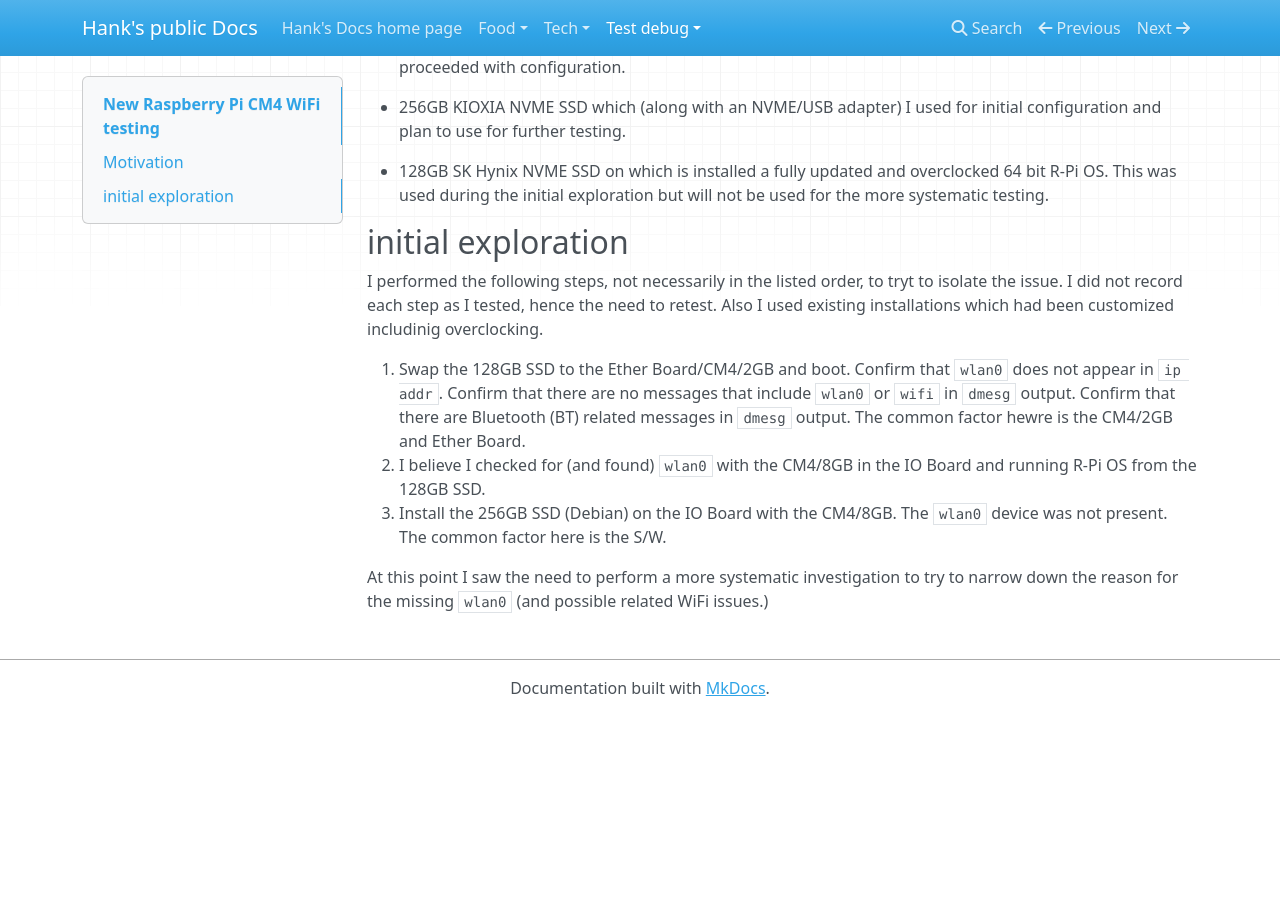
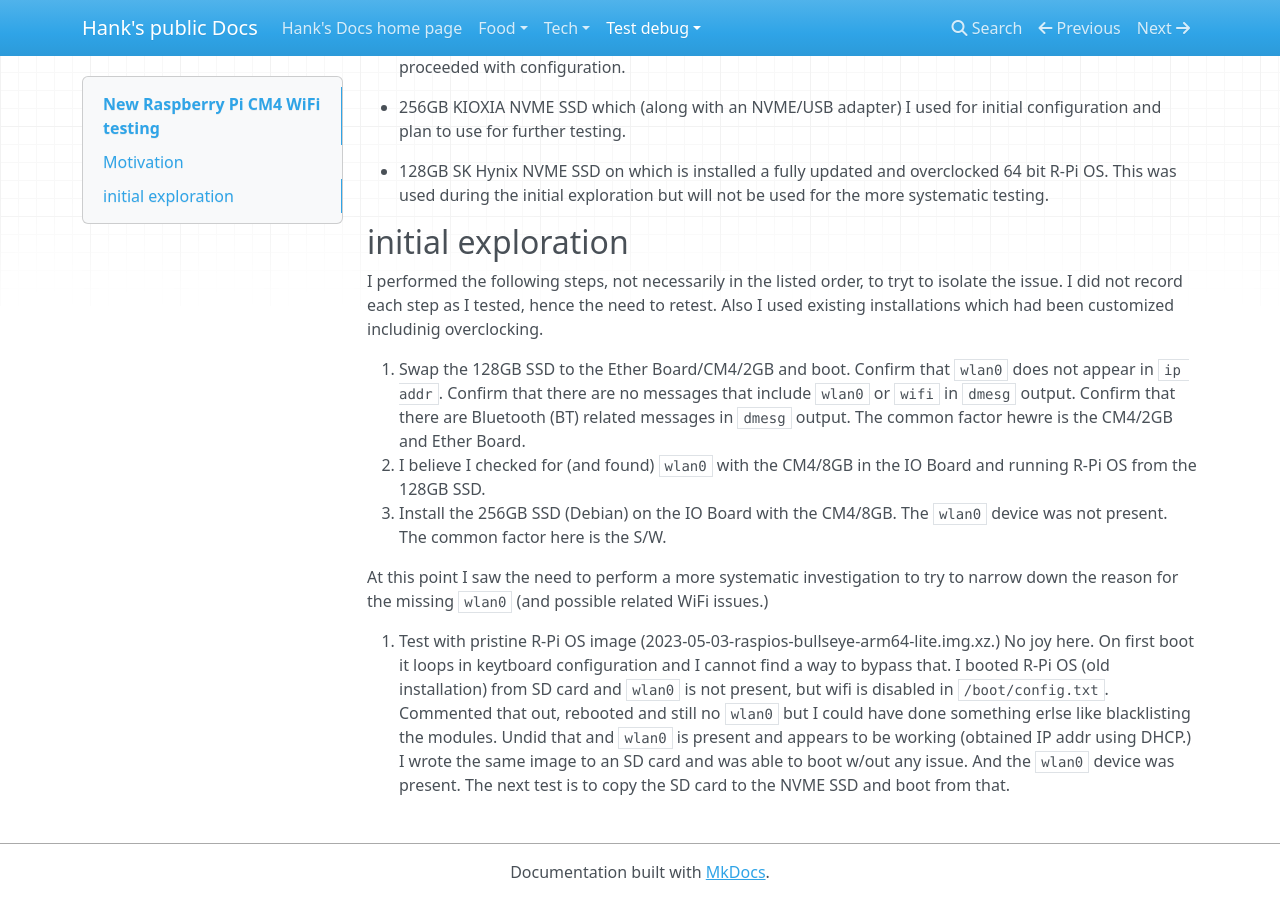
Before and after one commit to HankB/MkDocs-blog, an MkDocs documentation site: the page built from docs/test-debug/Pi-new-CM4-WiFi-debugging.md, in a window 1280 px wide and 900 px high, scrolled down 1006 px. Built offline with MkDocs 1.6.1, drawn with Linux system fonts in a browser that asks for light colours; nearby versions of some CDN libraries; before the commit the page ends 1722 px from its top, so only the background shows below that.

Commit message:
pristine R-Pi OS: wlan0 present (SD boot)

```diff
--- a/docs/test-debug/Pi-new-CM4-WiFi-debugging.md
+++ b/docs/test-debug/Pi-new-CM4-WiFi-debugging.md
@@ -36,3 +36,5 @@ I performed the following steps, not necessarily in the listed order, to tryt to
 1. Install the 256GB SSD (Debian) on the IO Board with the CM4/8GB. The `wlan0` device was not present. The common factor here is the S/W.
 
 At this point I saw the need to perform a more systematic investigation to try to narrow down the reason for the missing `wlan0` (and possible related WiFi issues.)
+
+1. Test with pristine R-Pi OS image (2023-05-03-raspios-bullseye-arm64-lite.img.xz.) No joy here. On first boot it loops in keytboard configuration and I cannot find a way to bypass that. I booted R-Pi OS (old installation) from SD card and `wlan0` is not present, but wifi is disabled in `/boot/config.txt`. Commented that out, rebooted and still no `wlan0` but I could have done something erlse like blacklisting the modules. Undid that and `wlan0` is present and appears to be working (obtained IP addr using DHCP.) I wrote the same image to an SD card and was able to boot w/out any issue. And the `wlan0` device was present. The next test is to copy the SD card to the NVME SSD and boot from that.
```
